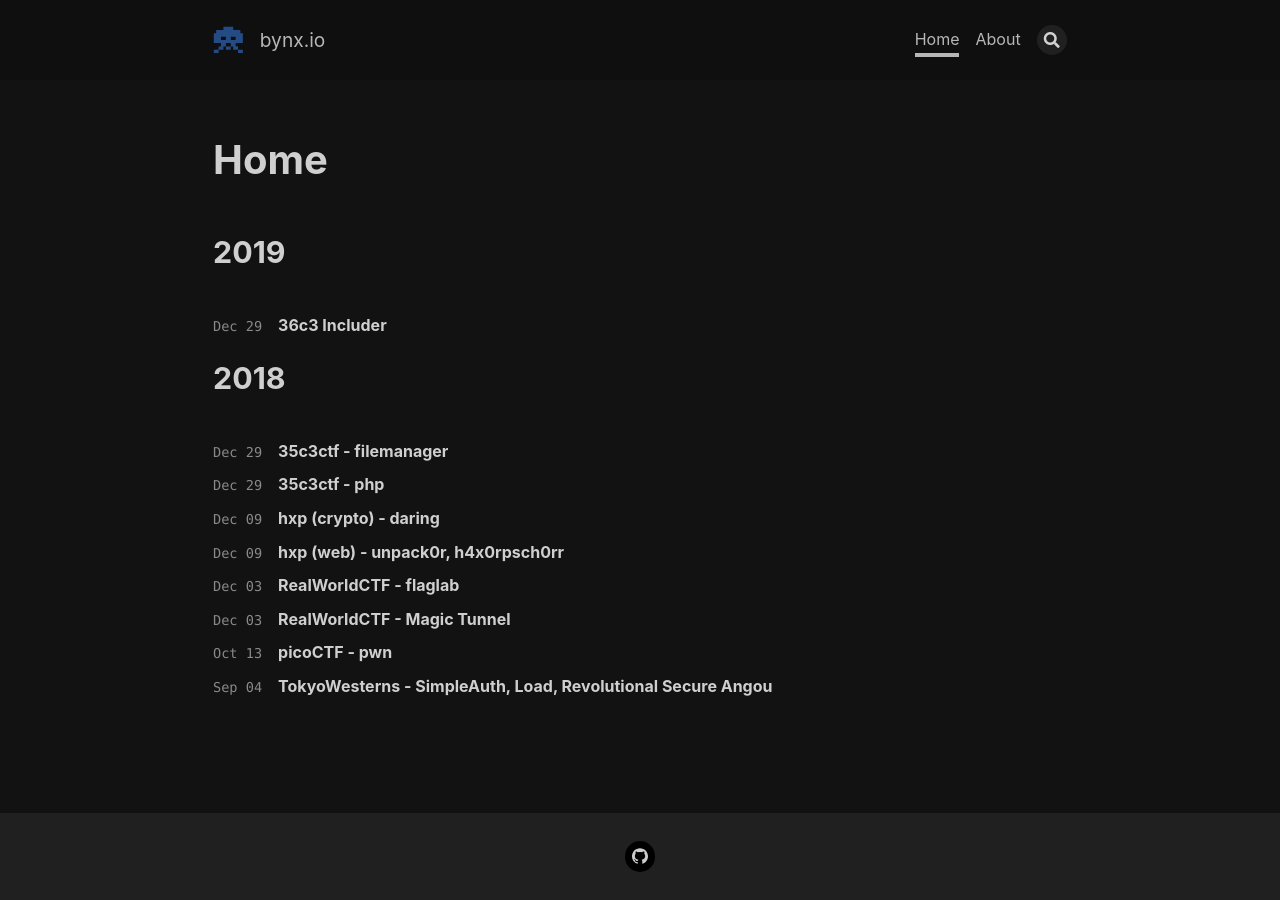
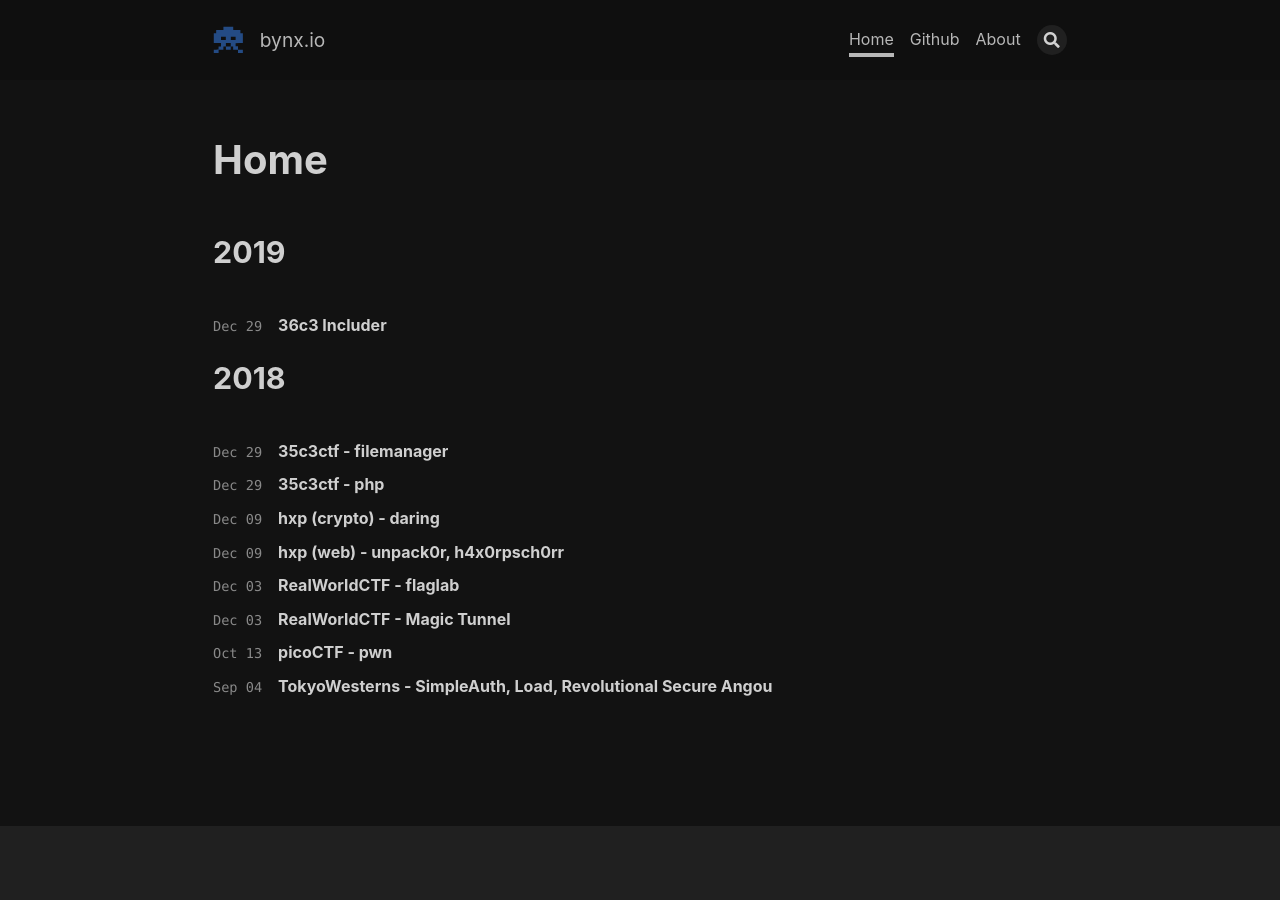
Before and after one commit to drtychai/drtychai.github.io, a Jekyll site: the page built from index.html, in a window 1280 px wide. Built offline with Jekyll 4.4.1, drawn with Linux system fonts in a browser that asks for light colours; nearby versions of some CDN libraries; the list of posts is cut into pages by our own code.

Commit message:
clean up

```diff
--- a/_config.yml
+++ b/_config.yml
@@ -22,7 +22,7 @@
   avatar    : # path or url of avatar image (square)
   bio       : #
   email     : #
-  github    : drtychai
+  github    : # drtychai
 
 
 ## => GitHub Repository (if the site is hosted by GitHub)
--- a/_includes/author-links.html
+++ b/_includes/author-links.html
@@ -27,79 +27,6 @@
       </a>
     {%- endif -%}
 
-
-    {%- if _author.facebook -%}
-      <li title="{{ _locale_string_follow | replace: '[NAME]', 'Facebook' }}">
-        <a class="button button--circle facebook-button" itemprop="sameAs" href="https://www.facebook.com/{{ _author.facebook }}" target="_blank">
-          <div class="icon">{%- include svg/icon/social/facebook.svg -%}</div>
-        </a>
-      </li>
-    {%- endif -%}
-
-    {%- if _author.twitter -%}
-      <li title="{{ _locale_string_follow | replace: '[NAME]', 'Twitter' }}">
-        <a class="button button--circle twitter-button" itemprop="sameAs" href="https://twitter.com/{{ _author.twitter }}" target="_blank">
-          <div class="icon">{%- include svg/icon/social/twitter.svg -%}</div>
-        </a>
-      </li>
-    {%- endif -%}
-
-    {%- if _author.weibo -%}
-      <li title="{{ _locale_string_follow | replace: '[NAME]', 'Weibo' }}">
-        <a class="button button--circle weibo-button" itemprop="sameAs" href="https://weibo.com/{{ _author.weibo }}" target="_blank">
-          <div class="icon">{%- include svg/icon/social/weibo.svg -%}</div>
-        </a>
-      </li>
-    {%- endif -%}
-
-    {%- if _author.googleplus -%}
-      <li title="{{ _locale_string_follow | replace: '[NAME]', 'Google+' }}">
-        <a class="button button--circle googlepluse-button" itemprop="sameAs" href="https://plus.google.com/u/0/{{ _author.googleplus }}" target="_blank">
-          <div class="icon">{%- include svg/icon/social/googleplus.svg -%}</div>
-        </a>
-      </li>
-    {%- endif -%}
-
-    {%- if _author.telegram -%}
-      <li title="{{ _locale_string_follow | replace: '[NAME]', 'Telegram' }}">
-        <a class="button button--circle telegram-button" itemprop="sameAs" href="https://t.me/{{ _author.telegram }}" target="_blank">
-          <div class="icon">{%- include svg/icon/social/telegram.svg -%}</div>
-        </a>
-      </li>
-    {%- endif -%}
-
-    {%- if _author.medium -%}
-      <li title="{{ _locale_string_follow | replace: '[NAME]', 'Medium' }}">
-        <a class="button button--circle medium-button" itemprop="sameAs" href="https://medium.com/{{ _author.medium }}" target="_blank">
-          <div class="icon">{%- include svg/icon/social/medium.svg -%}</div>
-        </a>
-      </li>
-    {%- endif -%}
-
-    {%- if _author.zhihu -%}
-      <li title="{{ _locale_string_follow | replace: '[NAME]', 'Zhihu' }}">
-        <a class="button button--circle zhihu-button" itemprop="sameAs" href="https://www.zhihu.com/people/{{ _author.zhihu }}" target="_blank">
-          <div class="icon">{%- include svg/icon/social/zhihu.svg -%}</div>
-        </a>
-      </li>
-    {%- endif -%}
-
-    {%- if _author.douban -%}
-      <li title="{{ _locale_string_follow | replace: '[NAME]', 'Douban' }}">
-        <a class="button button--circle douban-button" itemprop="sameAs" href="https://www.douban.com/people/{{ _author.douban }}" target="_blank">
-          <div class="icon">{%- include svg/icon/social/douban.svg -%}</div>
-        </a>
-      </li>
-    {%- endif -%}
-
-    {%- if _author.linkedin -%}
-      <li title="{{ _locale_string_follow | replace: '[NAME]', 'Linkedin' }}">
-        <a class="button button--circle linkedin-button" itemprop="sameAs" href="https://www.linkedin.com/in/{{ _author.linkedin }}" target="_blank">
-          <div class="icon">{%- include svg/icon/social/linkedin.svg -%}</div>
-        </a>
-      </li>
-    {%- endif -%}
-
     {%- if _author.github -%}
       <li title="{{ _locale_string_follow | replace: '[NAME]', 'Github' }}">
         <a class="button button--circle github-button" itemprop="sameAs" href="https://github.com/{{ _author.github }}" target="_blank">
--- a/_includes/header.html
+++ b/_includes/header.html
@@ -1,10 +1,4 @@
-{%- if include.theme == 'dark' -%}
   <header class="header header--dark" {%- if include.background -%} style="background: {{ include.background }};" {%- endif -%}>
-{%- elsif include.theme == 'light' -%}
-  <header class="header header--light" {%- if include.background -%} style="background: {{ include.background }};" {%- endif -%}>
-{%- else -%}
-  <header class="header" {%- if include.background -%} style="background: {{ include.background }};" {%- endif -%}>
-{%- endif -%}
     <div class="main">
       <div class="header__title">
         <div class="header__brand">
```
Also changed, not shown: _data/navigation.yml (+10 -0 lines).
